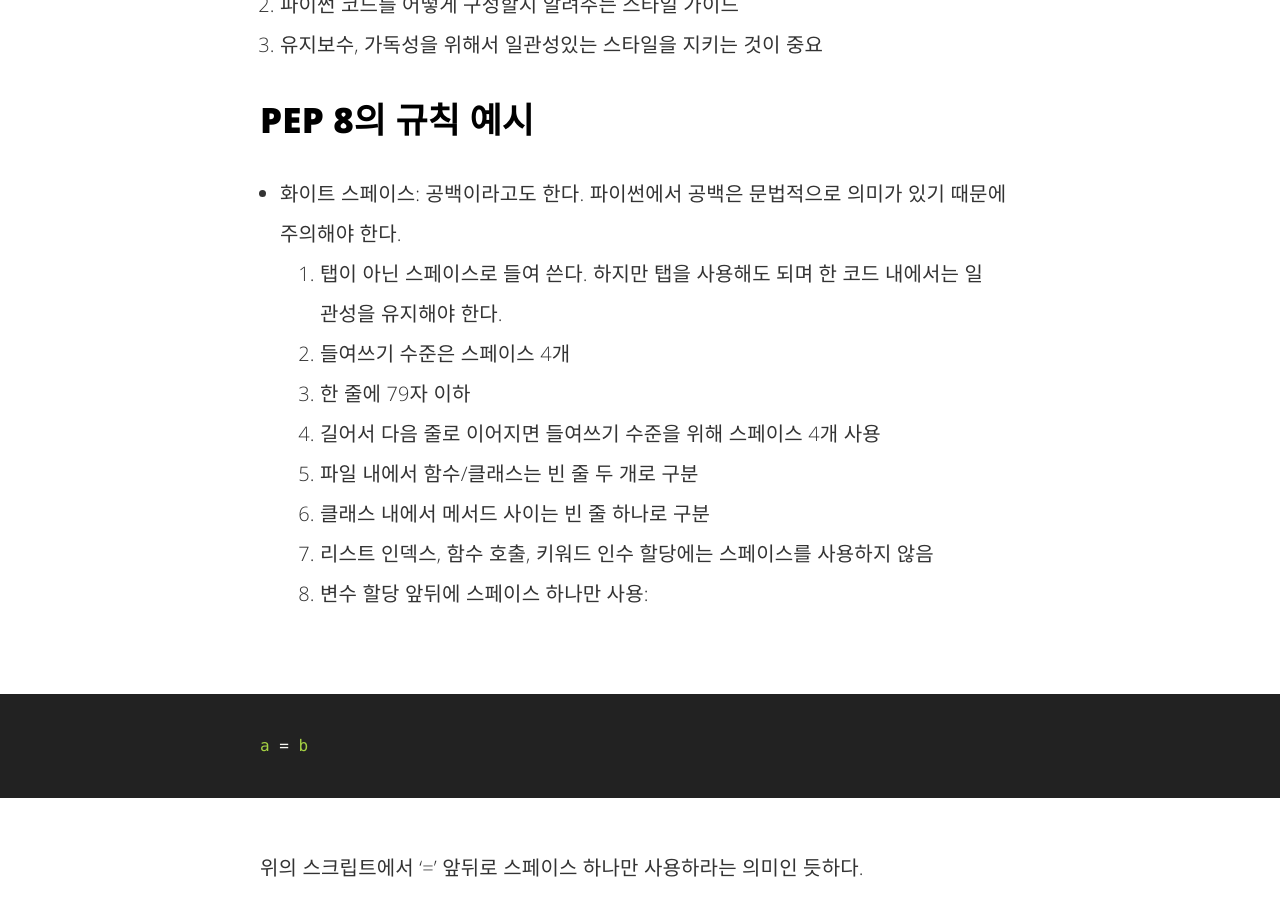
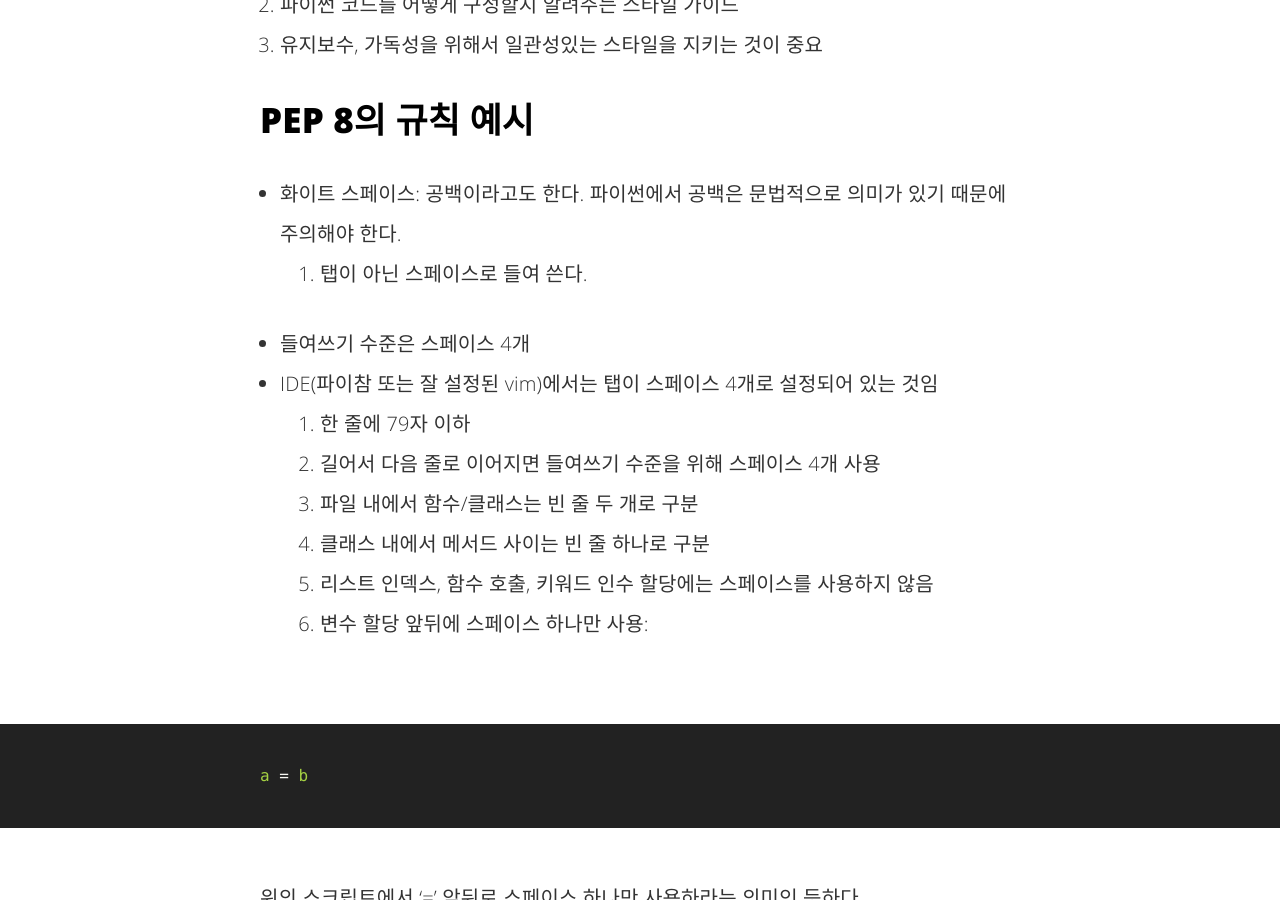
Before and after one commit to hcnoh/blog-prev, a Jekyll site: the page built from _posts/2018-09-09-effective-python-way02.md, in a window 1280 px wide and 900 px high, scrolled down 1467 px. Built offline with Jekyll 4.4.1, drawn with Linux system fonts in a browser that asks for light colours; comment, search, counter and statistics services are not loaded.

Commit message:
Update 2018-09-09-effective-python-way02.md

```diff
--- a/_posts/2018-09-09-effective-python-way02.md
+++ b/_posts/2018-09-09-effective-python-way02.md
@@ -21,8 +21,9 @@ twitter_text: '이펙티브 파이썬 스터디 WAY 02 정리'
 
 ## PEP 8의 규칙 예시
 - 화이트 스페이스: 공백이라고도 한다. 파이썬에서 공백은 문법적으로 의미가 있기 때문에 주의해야 한다.
-1. 탭이 아닌 스페이스로 들여 쓴다. 하지만 탭을 사용해도 되며 한 코드 내에서는 일관성을 유지해야 한다.
-2. 들여쓰기 수준은 스페이스 4개
+1. 탭이 아닌 스페이스로 들여 쓴다.
+- 들여쓰기 수준은 스페이스 4개
+- IDE(파이참 또는 잘 설정된 vim)에서는 탭이 스페이스 4개로 설정되어 있는 것임
 3. 한 줄에 79자 이하
 4. 길어서 다음 줄로 이어지면 들여쓰기 수준을 위해 스페이스 4개 사용
 5. 파일 내에서 함수/클래스는 빈 줄 두 개로 구분
```
